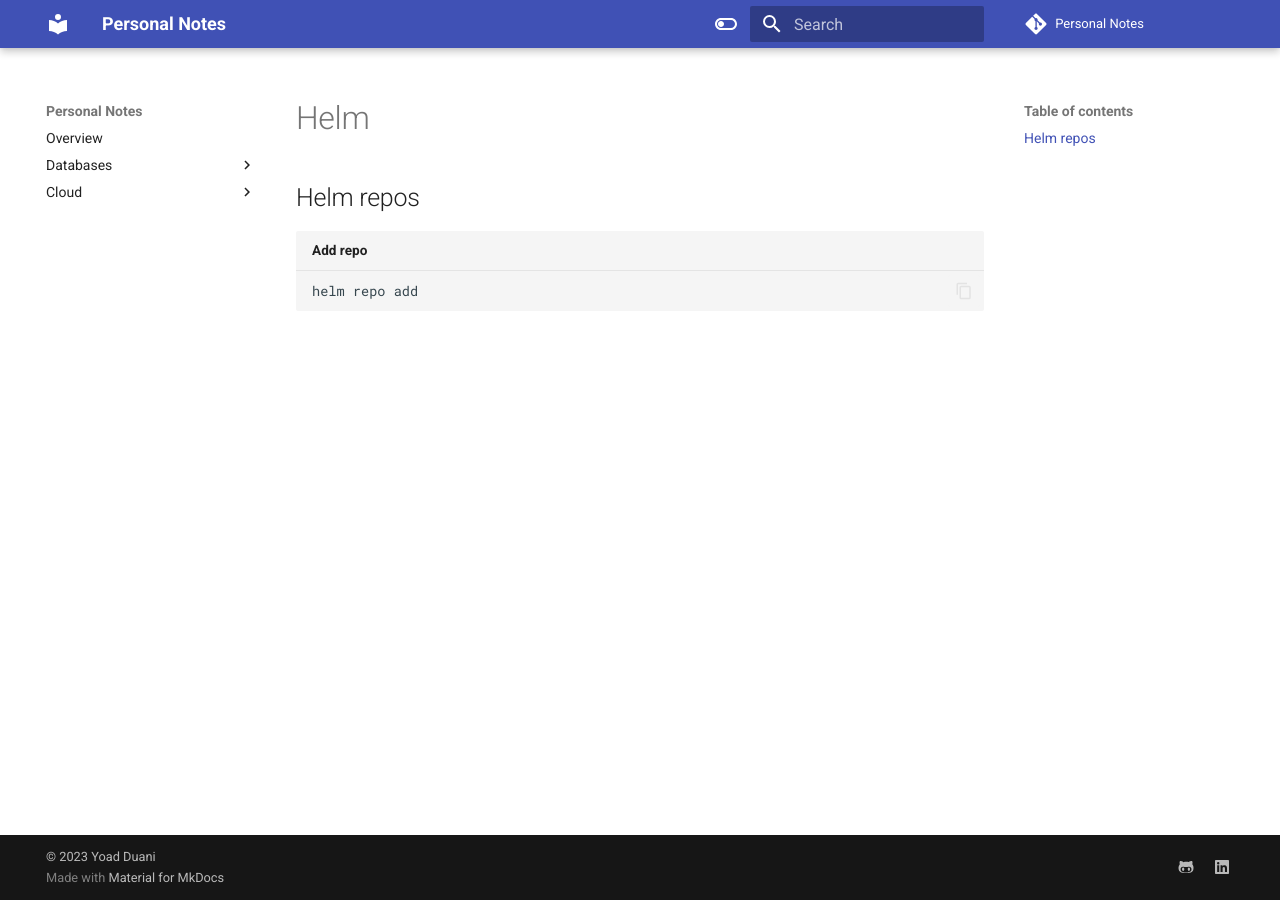
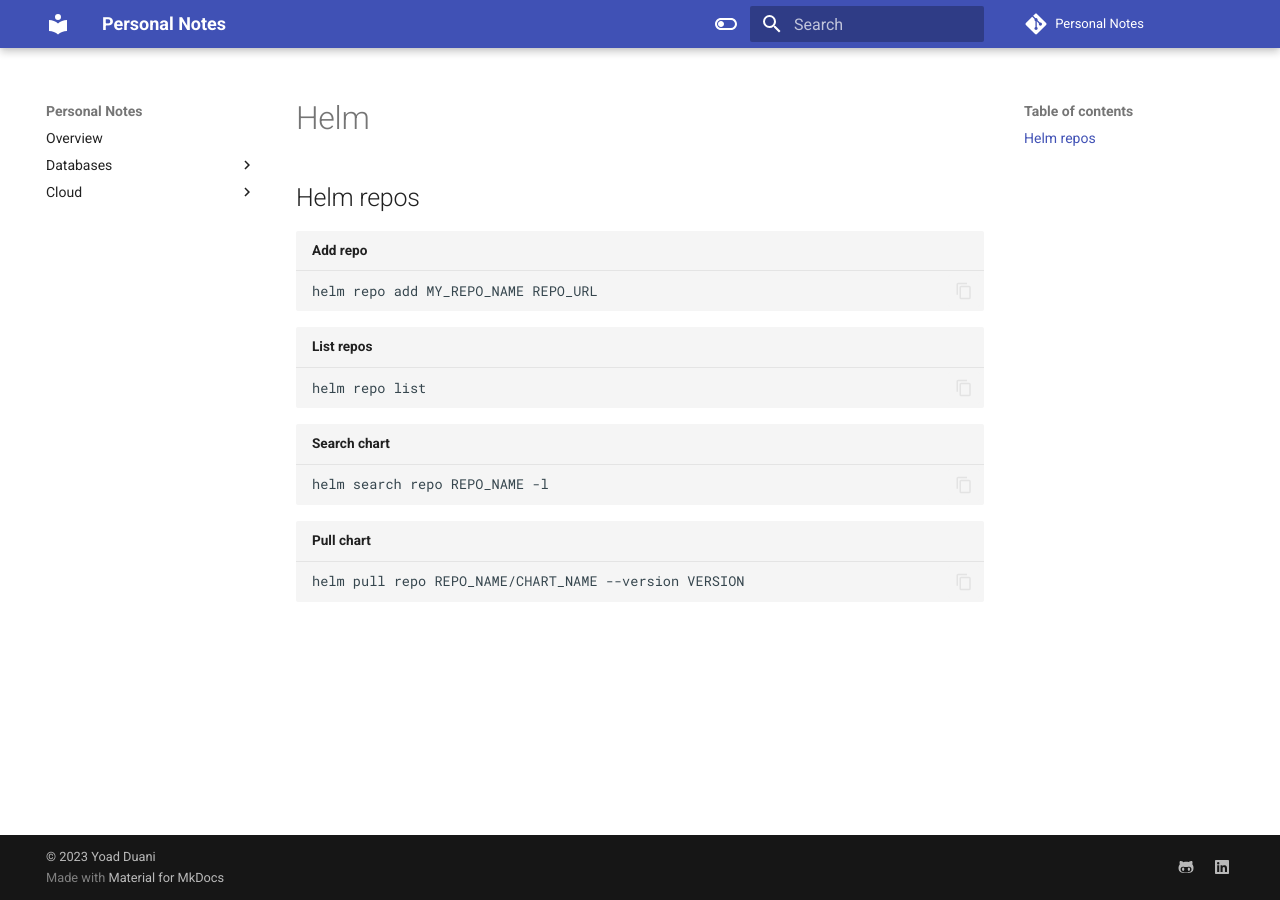
Before and after one commit to Yoad-Duani/personal_notes, an MkDocs documentation site: the page built from docs/kubernetes/helm.md, in a window 1280 px wide. Built offline with MkDocs 1.6.1 and Material for MkDocs 9.7.7, drawn with Linux system fonts in a browser that asks for light colours; comment, search, counter and statistics services are not loaded.

Commit message:
Update docs

````diff
--- a/docs/kubernetes/helm.md
+++ b/docs/kubernetes/helm.md
@@ -3,5 +3,17 @@
 ## Helm repos
 
 ```bash title="Add repo"
-helm repo add
+helm repo add MY_REPO_NAME REPO_URL
 ```
+
+```bash title="List repos"
+helm repo list
+```
+
+```bash title="Search chart"
+helm search repo REPO_NAME -l
+```
+
+```bash title="Pull chart"
+helm pull repo REPO_NAME/CHART_NAME --version VERSION
+```
````
Also changed, not shown: 2 other files.
